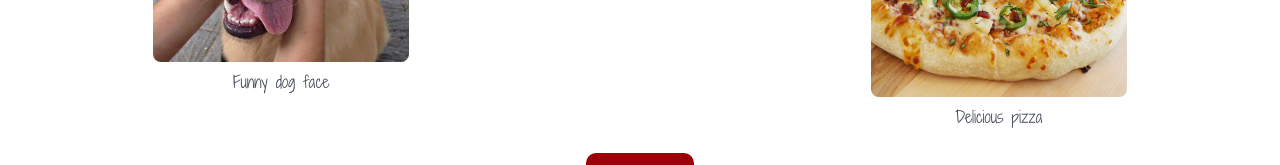
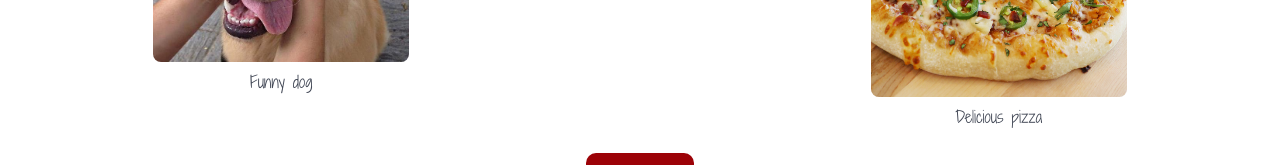
Before and after one commit to sheikhartin/thinga-website, a React (Create React App) app: page / in a window 1280 px wide. Shown: the part 400-565 px from the top of the page. Built offline with nearby package versions, Linux system fonts and the light colour scheme.

Commit message:
From "funny dog face" to "funny dog"

```diff
--- a/src/pages/HomePage.js
+++ b/src/pages/HomePage.js
@@ -2,7 +2,7 @@ import React from "react";
 import { Link } from "react-router-dom";
 import { Helmet } from "react-helmet";
 
-import funnyDogFace from "../assets/images/funny-dog-face.jpg";
+import funnyDog from "../assets/images/funny-dog.jpg";
 import deliciousPizza from "../assets/images/delicious-pizza.jpg";
 
 const HomePage = () => (
@@ -20,8 +20,8 @@ const HomePage = () => (
       <div className="fixed-grid has-5-cols-desktop comparison-box">
         <div className="grid">
           <div className="cell is-col-span-2 my-auto has-text-centered">
-            <img src={funnyDogFace} alt="Funny dog face" />
-            <p className="mt-2">Funny dog face</p>
+            <img src={funnyDog} alt="Funny dog" />
+            <p className="mt-2">Funny dog</p>
           </div>
           <div className="cell m-auto is-size-3">Or</div>
           <div className="cell is-col-span-2 my-auto has-text-centered">
```
Also changed, not shown: src/assets/images/funny-dog.jpg (renamed from src/assets/images/funny-dog-face.jpg).
